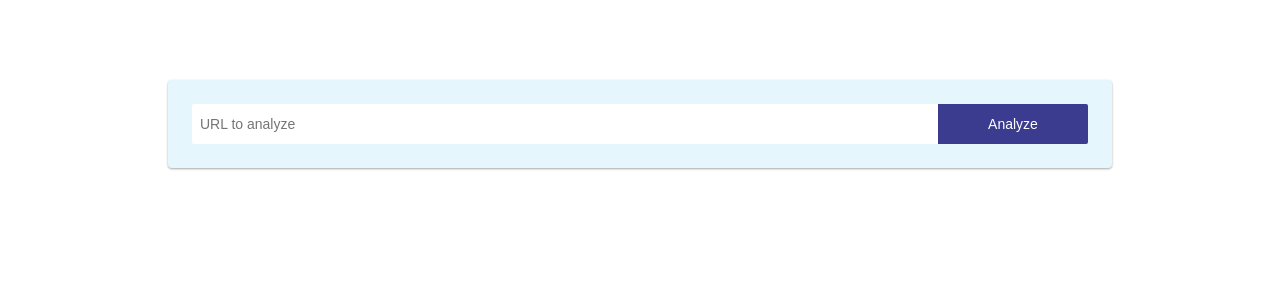
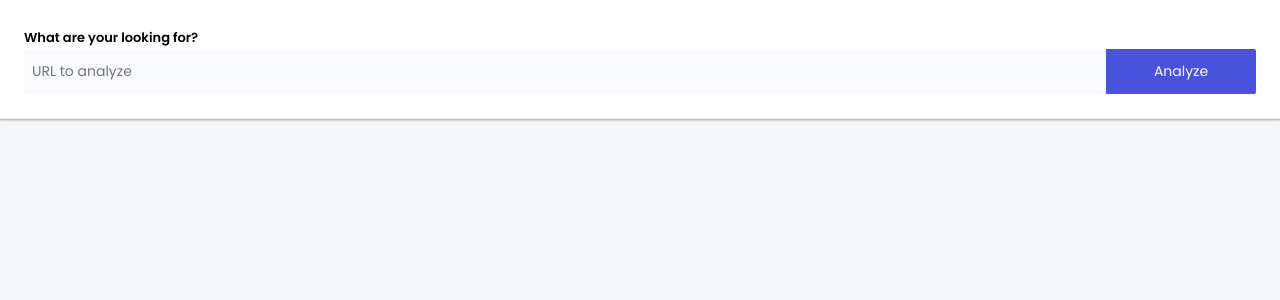
Before and after one commit to leogallot/KnowledgeAcquisition, a Flask app: page / in a window 1280 px wide. Shown: the top 300 px of the page. Run offline with Flask 2, Linux system fonts and the light colour scheme.

Commit message:
update engine and style.css

```diff
--- a/app.py
+++ b/app.py
@@ -10,8 +10,10 @@ def home():
     if request.method == 'POST' and request.form.get('url') != '':
         url = request.form.get('url')
         article = ScraperManager(url).get_text()
-        print(disambiguate(article))
-        output = {'display': True, 'article': article, 'url': url}
+
+        images = get_entities_images(disambiguate(article))
+
+        output = {'display': True, 'article': article, 'url': url, 'images': images}
         return render_template('index.html', data=output)
     return render_template('index.html', data={'display': False})
 
--- a/engine/engine.py
+++ b/engine/engine.py
@@ -1,10 +1,15 @@
 import requests
+import json
 
 DBPEDIA_API_URL = "https://api.dbpedia-spotlight.org/en/annotate"
+AIDA_API_URL = "https://gate.d5.mpi-inf.mpg.de/aida/service/disambiguate"
 
 
 def disambiguate(text, confidence=0.5):
-    response = requests.post(DBPEDIA_API_URL, {'text': text, 'confidence': confidence})
-    data = response.json()
-    entities = [resource for resource in data['Resources'][:5]]
-    return {'entities': entities, 'confidence': confidence}
+    response = requests.post(AIDA_API_URL, {'text': text})
+    return response.json()
+
+
+def get_entities_images(data):
+    for item in data:
+        print(data[item])
--- a/static/css/style.css
+++ b/static/css/style.css
@@ -1,7 +1,11 @@
+@import url('https://fonts.googleapis.com/css2?family=Poppins:wght@400;600&display=swap');
 * {
-    font-family: sans-serif;
+    font-family: 'Poppins', sans-serif;
     margin: 0;
     padding: 0;
+}
+body {
+    background-color: #F5F6F8;
 }
 
 /* GENERAL COMPONENTS */
@@ -12,37 +16,64 @@
 
 /* SEARCH */
 .search {
-    background-color: #E6F6FD;
-    margin: 80px auto;
-    border-radius: 4px;
+    background-color: #ffffff;
+    border-bottom: 1px solid #ECEDEF;
+    box-shadow: 0 1px 3px rgba(0,0,0,0.12), 0 1px 2px rgba(0,0,0,0.24);
+}
+.search-container {
     padding: 24px;
-    box-shadow: 0 1px 3px rgba(0,0,0,0.12), 0 1px 2px rgba(0,0,0,0.24);
+}
+.search input[type=text]:focus {
+    background-color: #EBF0FF;
 }
 .search input[type=text] {
     width: calc(100% - 16px - 150px);
     padding: 12px 8px;
     font-size: 14px;
     border: 0;
-    border-top-left-radius: 2px;
-    border-bottom-left-radius: 2px;
+    background-color: #F8FAFF;
+    outline: none;
+    border-bottom-left-radius: 4px;
+    border-top-left-radius: 4px;
+}
+.search label {
+    font-weight: 600;
+    font-size: 13px;
+    margin-bottom: 4px;
 }
 .search button[type=submit] {
     width: calc(150px);
     padding: 12px 8px;
     font-size: 14px;
-    background-color: #3B3C90;
+    background-color: #4952DD;
     color: #ffffff;
     float: right;
     border: 0;
     border-top-right-radius: 2px;
     border-bottom-right-radius: 2px;
-
+    outline: 0;
+}
+.search button[type=submit]:hover,
+.search button[type=submit]:focus {
+    background-color: #3636D3;
+    cursor: pointer;
 }
 
 /* OUTPUT */
-.output {
-    padding: 24px;
-    background-color: #E6F6FD;
-    height: 450px;
-    overflow-y: scroll;
+.output-article-text {
+    background-color: #ffffff;
+    width: calc(50% - 68px);
+    box-shadow: 0 1px 3px rgba(0,0,0,0.12), 0 1px 2px rgba(0,0,0,0.24);
+    margin-left: 24px;
+    margin-top: 24px;
+    border: 1px solid #ECEDEF;
 }
+.output-article-text header h1 {
+    padding: 12px;
+    border-bottom: 1px solid rgba(0, 0, 0, .25);
+}
+.output-article-text p {
+    padding: 12px;
+    text-align: justify;
+    line-height: 150%;
+}
--- a/templates/index.html
+++ b/templates/index.html
@@ -10,16 +10,22 @@
     <script defer src="static/js/app.js"></script>
 </head>
 <body>
-    <section class="container search">
-        <form action="/" method="POST">
-            <input type="text" name="url" placeholder="URL to analyze" value="{{ data.url }}">
-            <button type="submit">Analyze</button>
-        </form>
-    </section>
+    <header class="search">
+        <div class="search-container">
+            <form action="/" method="POST">
+                <label for="url">What are your looking for?</label>
+                <input type="text" id="url" name="url" placeholder="URL to analyze" value="{{ data.url }}">
+                <button type="submit">Analyze</button>
+            </form>
+        </div>
+    </header>
 
     {% if data.display == true %}
-    <section class="container output">
-            {{ data.article }}
+    <section class="output-article-text">
+        <header>
+            <h1>Text from the article</h1>
+        </header>
+        <p>{{ data.article }}</p>
     </section>
     {% endif %}
 
```
